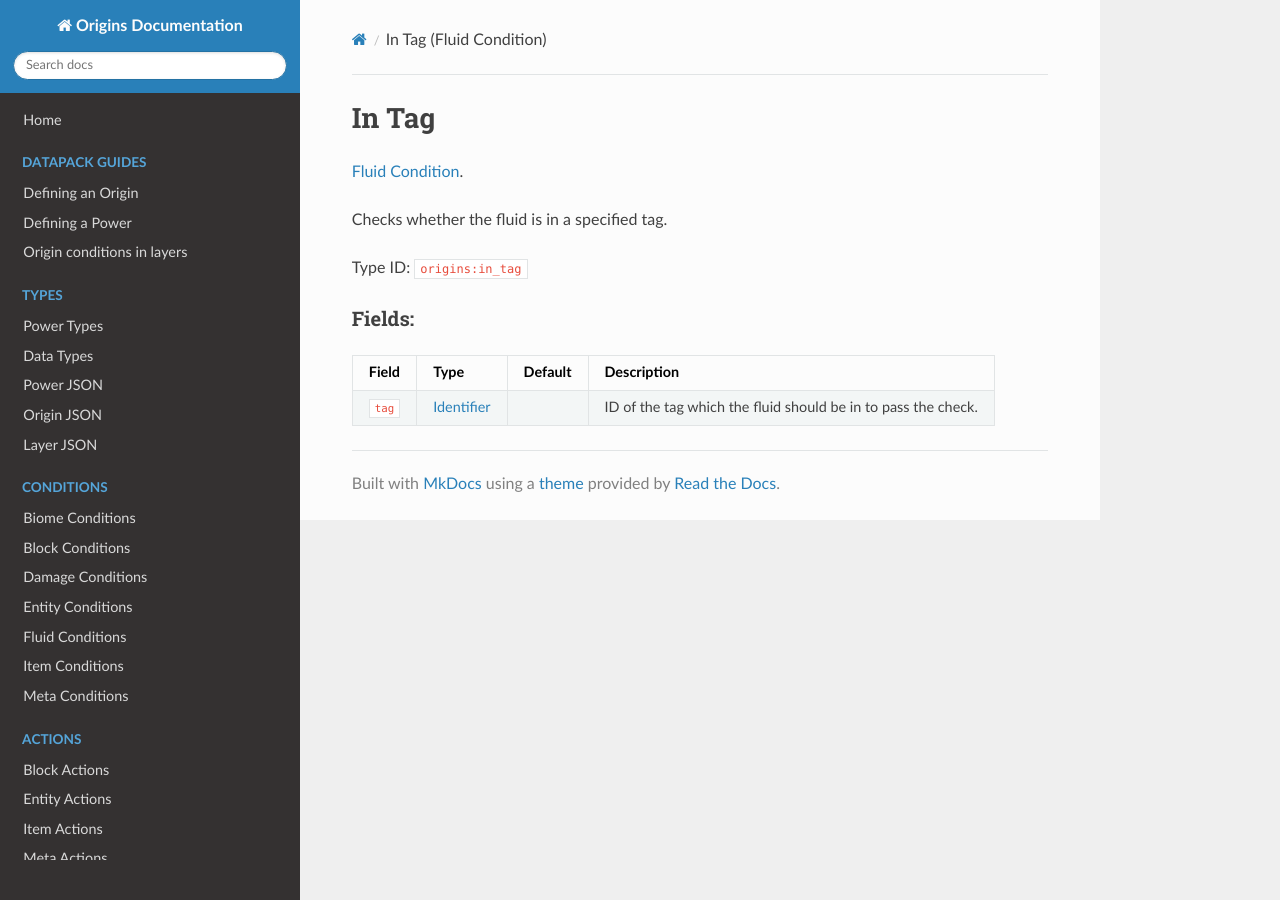
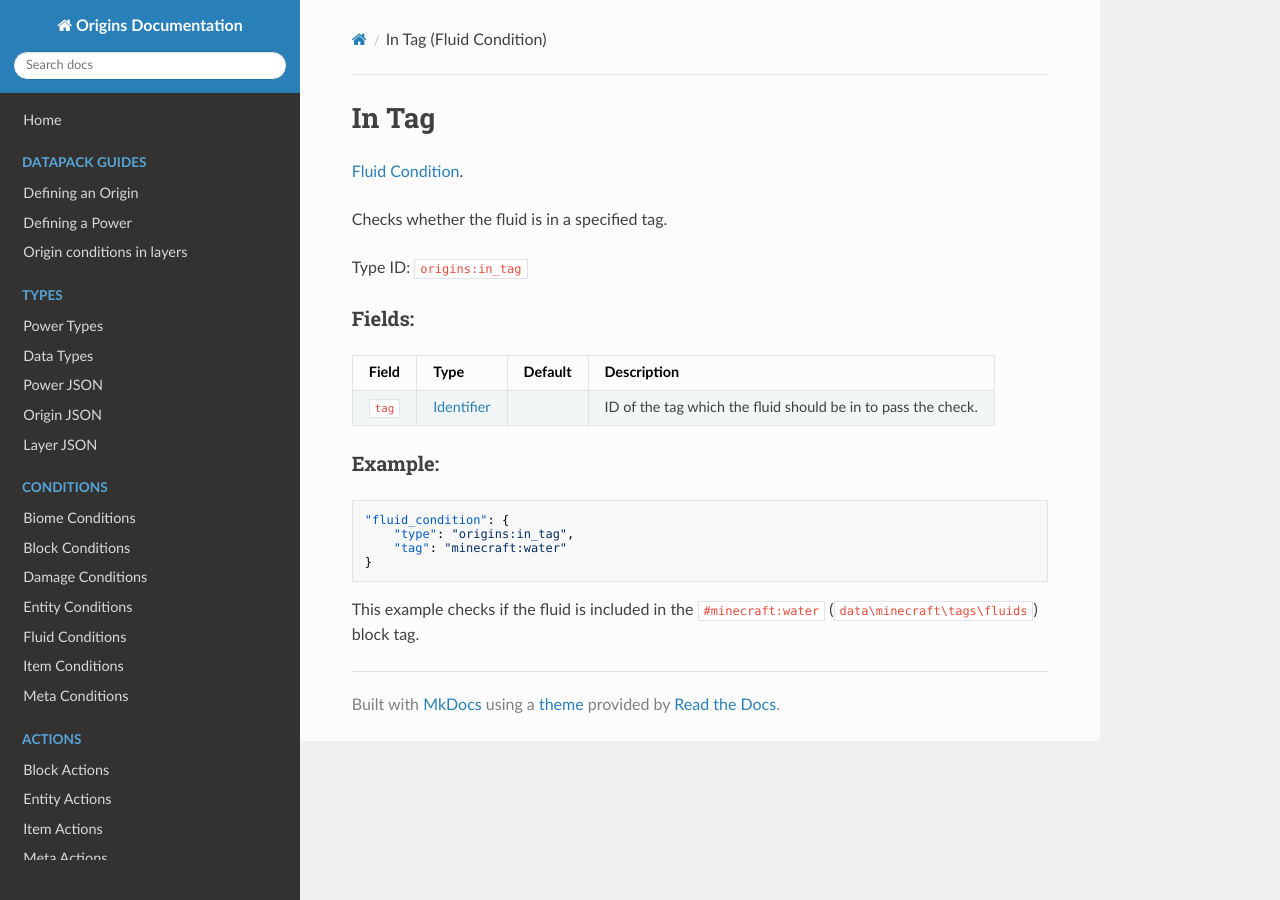
Before and after one commit to apace100/origins-docs, an MkDocs documentation site: the page built from docs/fluid_conditions/in_tag.md, in a window 1280 px wide. Built offline with MkDocs 1.6.1, drawn with Linux system fonts in a browser that asks for light colours; nearby versions of some CDN libraries.

Commit message:
Added examples for fluid conditions Specifically for these ones: - empty - in_tag - still

````diff
--- a/docs/fluid_conditions/in_tag.md
+++ b/docs/fluid_conditions/in_tag.md
@@ -15,3 +15,12 @@ Type ID: `origins:in_tag`
 Field  | Type | Default | Description
 -------|------|---------|-------------
 `tag` | [Identifier](../data_types/identifier.md) | |  ID of the tag which the fluid should be in to pass the check.
+
+### Example:
+```json
+"fluid_condition": {
+    "type": "origins:in_tag",
+    "tag": "minecraft:water"
+}
+```
+This example checks if the fluid is included in the `#minecraft:water` (`data\minecraft\tags\fluids`) block tag.
````
Also changed, not shown: docs/fluid_conditions/empty.md (+7 -0 lines), docs/fluid_conditions/still.md (+7 -0 lines).
